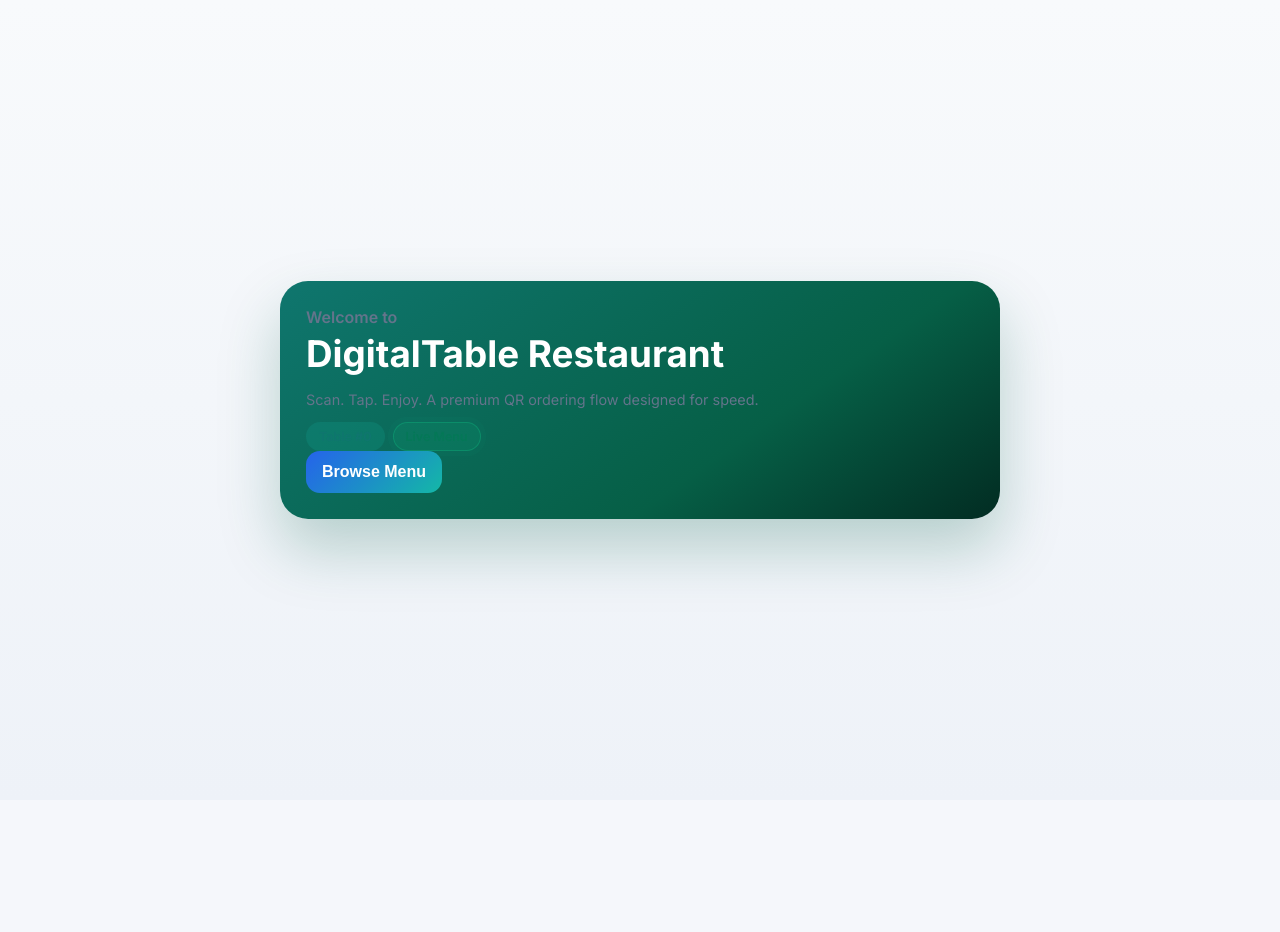
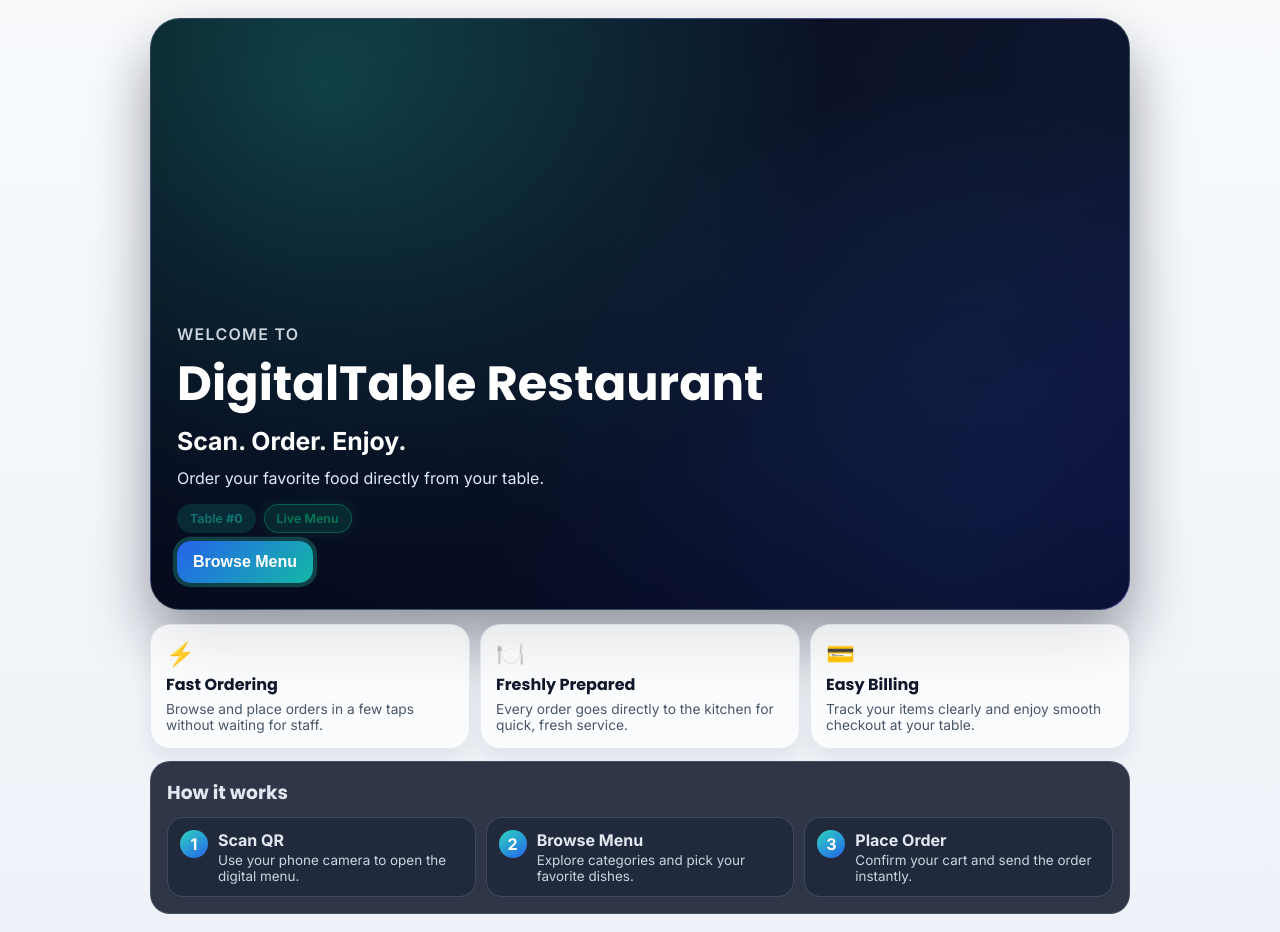
Before and after one commit to BornkinG-code/assignment_Supervised-Learning, a PHP site: page / in a window 1280 px wide. Before the commit the page ends 583 px from the top, so only its background shows below. Run offline with PHP 8.4, Linux system fonts and the light colour scheme; data comes from the database, SQL or seed files in the repository.

Commit message:
Revamp customer landing page with premium hero and sections

```diff
--- a/assets/css/style.css
+++ b/assets/css/style.css
@@ -178,12 +178,102 @@ body.dark .order-item { background: linear-gradient(180deg, rgba(30,41,59,.8), r
 
 .landing-screen { min-height: 100vh; display: grid; place-items: center; padding: 18px; }
 .landing-hero {
-  width: min(720px, 100%); padding: 26px; border-radius: 28px; color: #fff;
-  background: linear-gradient(145deg, #0f766e, #065f46 65%, #022c22);
-  box-shadow: 0 30px 60px rgba(6, 95, 70, 0.25);
+  width: min(980px, 100%);
+  min-height: min(74vh, 640px);
+  padding: 26px;
+  border-radius: 30px;
+  color: #fff;
+  position: relative;
+  overflow: hidden;
+  display: flex;
+  align-items: flex-end;
+  background:
+    radial-gradient(circle at 18% 12%, rgba(45, 212, 191, .32), transparent 52%),
+    radial-gradient(circle at 82% 90%, rgba(59,130,246,.3), transparent 48%),
+    linear-gradient(145deg, #050816, #101a33 60%, #1b1464);
+  box-shadow: 0 30px 60px rgba(2, 6, 23, 0.4);
 }
-.landing-hero h1 { margin: 4px 0 10px; font-size: clamp(1.4rem, 5.5vw, 2.3rem); }
+.landing-overlay {
+  position: absolute; inset: 0;
+  background: linear-gradient(180deg, rgba(2,6,23,.1), rgba(2,6,23,.7));
+}
+.landing-content { position: relative; z-index: 1; max-width: 620px; }
+.landing-hero .eyebrow { color: rgba(226,232,240,.9); letter-spacing: .08em; text-transform: uppercase; }
+.landing-hero h1 {
+  margin: 4px 0 6px;
+  font-family: Poppins, Inter, sans-serif;
+  font-size: clamp(1.6rem, 6vw, 3rem);
+}
+.landing-tagline {
+  margin: 0;
+  font-size: clamp(1.05rem, 4vw, 1.55rem);
+  font-weight: 700;
+}
+.landing-desc { color: #dbeafe; font-size: 1rem; max-width: 480px; margin: 12px 0 16px; }
+.landing-cta {
+  margin-top: 8px;
+  font-size: 1rem;
+  padding: 13px 22px;
+  border-radius: 999px;
+  box-shadow: 0 0 0 0 rgba(45, 212, 191, 0.45);
+  animation: ctaGlow 1.8s infinite;
+}
+
+.landing-highlights {
+  margin-top: 14px;
+  width: min(980px, 100%);
+  display: grid;
+  grid-template-columns: repeat(3, minmax(0, 1fr));
+  gap: 10px;
+}
+.feature-card {
+  border: 1px solid rgba(148,163,184,.22);
+  border-radius: 20px;
+  padding: 15px;
+  background: rgba(255,255,255,.74);
+  backdrop-filter: blur(8px);
+  box-shadow: 0 10px 24px rgba(15, 23, 42, 0.08);
+  transition: transform .22s ease, box-shadow .22s ease;
+}
+.feature-card:hover { transform: translateY(-4px); box-shadow: 0 16px 30px rgba(15,23,42,.13); }
+.feature-icon { font-size: 1.45rem; margin-bottom: 4px; }
+.feature-card h3 { margin: 4px 0 4px; font-family: Poppins, Inter, sans-serif; font-size: 1rem; }
+.feature-card p { margin: 0; font-size: .86rem; color: #475569; }
+
+.how-it-works {
+  width: min(980px, 100%);
+  margin-top: 12px;
+  border-radius: 20px;
+  padding: 16px;
+  background: rgba(15, 23, 42, 0.86);
+  color: #e2e8f0;
+  border: 1px solid rgba(148,163,184,.22);
+}
+.how-it-works h3 { margin: 0 0 10px; font-family: Poppins, Inter, sans-serif; }
+.steps-grid { display: grid; gap: 10px; grid-template-columns: repeat(3, minmax(0, 1fr)); }
+.step-card {
+  display: flex; gap: 10px; align-items: flex-start;
+  border-radius: 16px; padding: 12px; background: rgba(30, 41, 59, 0.8);
+  border: 1px solid rgba(148,163,184,.25);
+  animation: fadeUp .45s ease both;
+}
+.step-card span {
+  width: 28px; height: 28px; border-radius: 999px;
+  background: linear-gradient(145deg, #2dd4bf, #2563eb); color: #fff;
+  display: grid; place-items: center; font-weight: 700; flex-shrink: 0;
+}
+.step-card p { margin: 2px 0 0; font-size: .84rem; color: #cbd5e1; }
+
+.landing-cta-sticky {
+  display: none;
+  position: fixed;
+  left: 12px; right: 12px; bottom: calc(14px + env(safe-area-inset-bottom));
+  z-index: 28;
+  border-radius: 16px;
+  padding: 14px;
+}
 .cta { font-size: 1rem; padding: 12px 16px; border-radius: 14px; }
+@keyframes ctaGlow { 0%,100% { box-shadow: 0 0 0 0 rgba(45,212,191,.45); } 50% { box-shadow: 0 0 0 10px rgba(45,212,191,0); } }
 
 .menu-top {
   position: sticky; top: 8px; z-index: 12; margin-bottom: 10px;
@@ -283,6 +373,12 @@ body.dark .order-item { background: linear-gradient(180deg, rgba(30,41,59,.8), r
   .customer-app { padding: 8px 10px 120px; }
   .item-grid { grid-template-columns: 1fr; }
   .category-tabs { top: 88px; }
+  .landing-screen { padding: 12px 12px 86px; place-items: start center; }
+  .landing-hero { min-height: 62vh; border-radius: 24px; padding: 18px; }
+  .landing-highlights, .steps-grid { grid-template-columns: 1fr; }
+  .how-it-works { padding: 12px; }
+  .landing-cta { display: none; }
+  .landing-cta-sticky { display: block; }
 }
 
 /* Premium Admin Sidebar v2 */
--- a/assets/js/customer.js
+++ b/assets/js/customer.js
@@ -6,6 +6,7 @@ const els = {
   landing: document.getElementById('landingScreen'),
   menu: document.getElementById('menuScreen'),
   browseBtn: document.getElementById('browseBtn'),
+  browseBtnSticky: document.getElementById('browseBtnSticky'),
   menuWrap: document.getElementById('menuWrap'),
   categoryTabs: document.getElementById('categoryTabs'),
   cartSheet: document.getElementById('cartSheet'),
@@ -219,6 +220,7 @@ async function placeOrder() {
 }
 
 els.browseBtn?.addEventListener('click', showMenuExperience);
+els.browseBtnSticky?.addEventListener('click', showMenuExperience);
 els.cartOpenBtn?.addEventListener('click', () => toggleCart(true));
 els.cartCloseBtn?.addEventListener('click', () => toggleCart(false));
 els.sheetBackdrop?.addEventListener('click', () => toggleCart(false));
--- a/public/index.php
+++ b/public/index.php
@@ -9,21 +9,54 @@ $tableId = (int) ($_GET['table_id'] ?? 0);
   <title>DigitalTable — Order</title>
   <link rel='preconnect' href='https://fonts.googleapis.com'>
   <link rel='preconnect' href='https://fonts.gstatic.com' crossorigin>
-  <link href='https://fonts.googleapis.com/css2?family=Inter:wght@400;500;600;700;800&display=swap' rel='stylesheet'>
+  <link href='https://fonts.googleapis.com/css2?family=Inter:wght@400;500;600;700;800&family=Poppins:wght@500;600;700;800&display=swap' rel='stylesheet'>
   <link rel='stylesheet' href='../assets/css/style.css'>
 </head>
 <body class='customer-body'>
   <div id='landingScreen' class='landing-screen'>
-    <div class='landing-hero fade-up'>
+    <section class='landing-hero glass fade-up'>
+      <div class='landing-overlay'></div>
+      <div class='landing-content'>
         <p class='eyebrow'>Welcome to</p>
         <h1 id='restaurantName'>DigitalTable Restaurant</h1>
-      <p class='muted'>Scan. Tap. Enjoy. A premium QR ordering flow designed for speed.</p>
+        <h2 class='landing-tagline'>Scan. Order. Enjoy.</h2>
+        <p class='landing-desc'>Order your favorite food directly from your table.</p>
         <div class='row'>
           <span class='pill emerald'>Table <b id='tableName'>#<?= $tableId ?></b></span>
           <span class='status-chip live'>Live Menu</span>
         </div>
-      <button class='btn cta' id='browseBtn'>Browse Menu</button>
+        <button class='btn cta landing-cta' id='browseBtn'>Browse Menu</button>
       </div>
+    </section>
+
+    <section class='landing-highlights fade-up'>
+      <article class='feature-card'>
+        <div class='feature-icon'>⚡</div>
+        <h3>Fast Ordering</h3>
+        <p>Browse and place orders in a few taps without waiting for staff.</p>
+      </article>
+      <article class='feature-card'>
+        <div class='feature-icon'>🍽️</div>
+        <h3>Freshly Prepared</h3>
+        <p>Every order goes directly to the kitchen for quick, fresh service.</p>
+      </article>
+      <article class='feature-card'>
+        <div class='feature-icon'>💳</div>
+        <h3>Easy Billing</h3>
+        <p>Track your items clearly and enjoy smooth checkout at your table.</p>
+      </article>
+    </section>
+
+    <section class='how-it-works fade-up'>
+      <h3>How it works</h3>
+      <div class='steps-grid'>
+        <article class='step-card'><span>1</span><div><b>Scan QR</b><p>Use your phone camera to open the digital menu.</p></div></article>
+        <article class='step-card'><span>2</span><div><b>Browse Menu</b><p>Explore categories and pick your favorite dishes.</p></div></article>
+        <article class='step-card'><span>3</span><div><b>Place Order</b><p>Confirm your cart and send the order instantly.</p></div></article>
+      </div>
+    </section>
+
+    <button class='btn cta landing-cta-sticky' id='browseBtnSticky'>Browse Menu</button>
   </div>
 
   <main id='menuScreen' class='customer-app hidden'>
```
Lines whose indentation alone changed are shown as unchanged.
